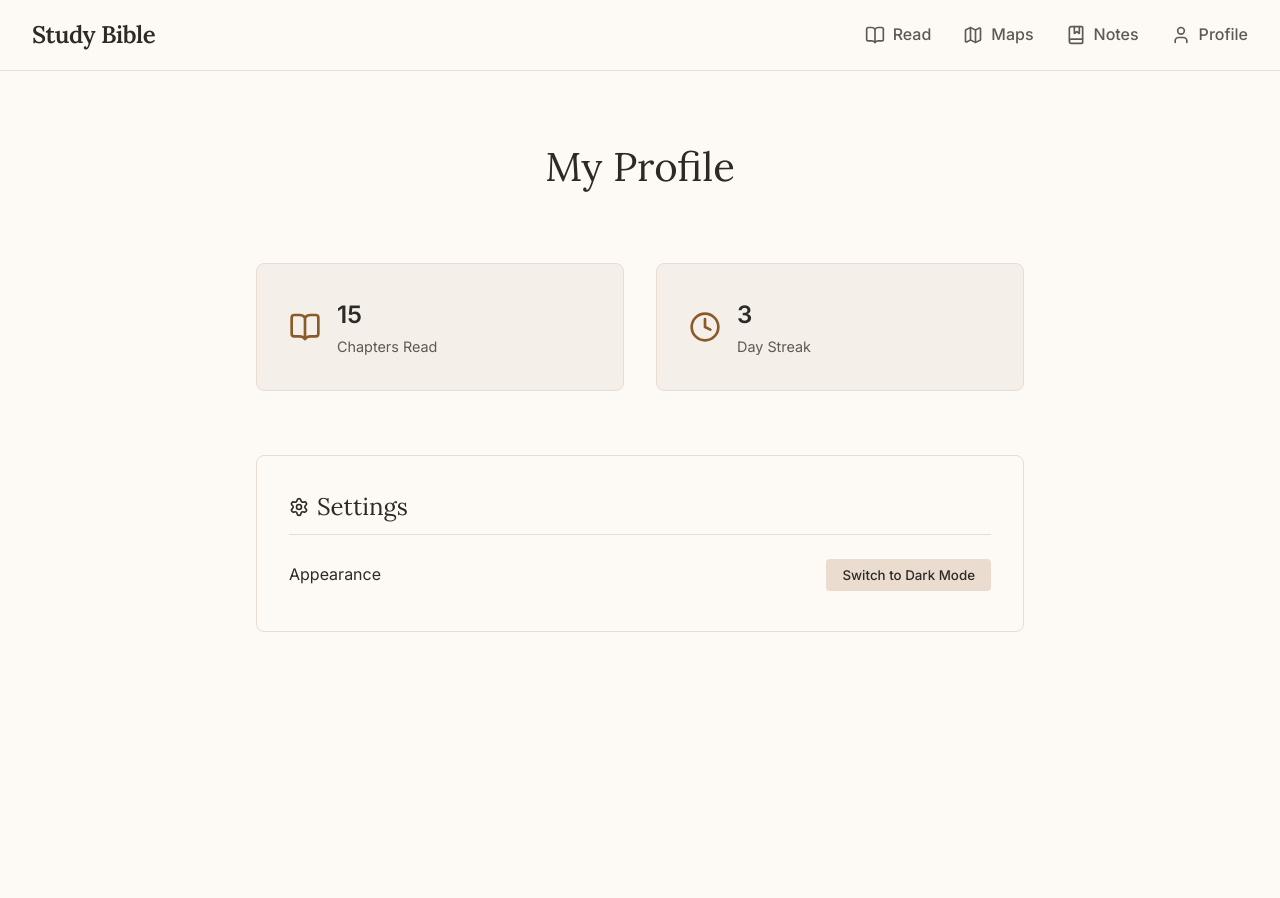
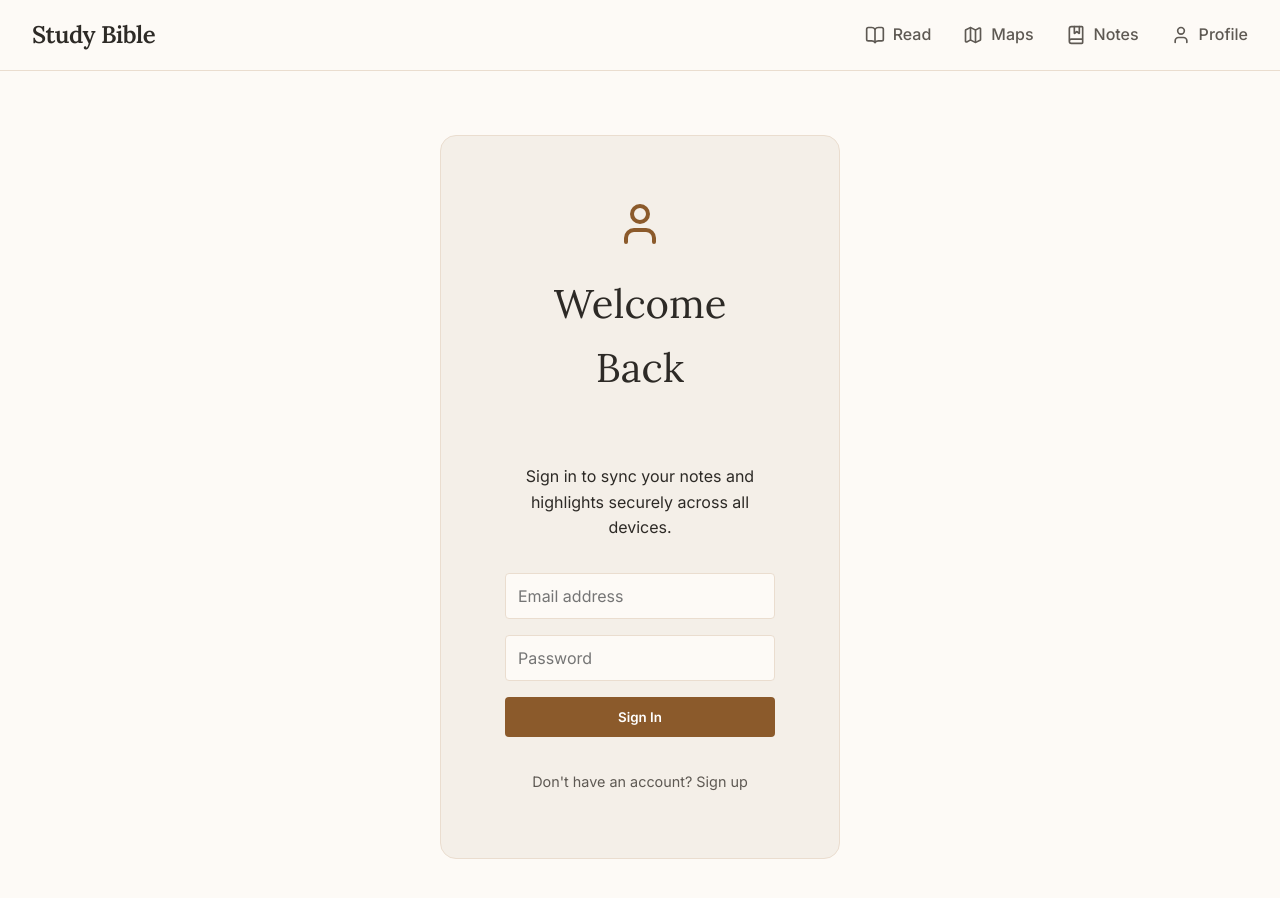
Before and after one commit to lklopfenstein/bible-study, a Next.js app: page /profile in a window 1280 px wide. Shown: the top 898 px of the page. Before the commit the page ends 801 px from the top, so only its background shows below. Built offline with nearby package versions, Linux system fonts and the light colour scheme; no server answers.

Commit message:
feat: integrate Supabase auth and global cloud syncing for notes and highlights

```diff
--- a/package.json
+++ b/package.json
@@ -9,6 +9,8 @@
     "lint": "eslint"
   },
   "dependencies": {
+    "@supabase/ssr": "^0.12.0",
+    "@supabase/supabase-js": "^2.108.1",
     "framer-motion": "^12.40.0",
     "lucide-react": "^1.17.0",
     "next": "16.2.9",
--- a/src/app/profile/page.module.css
+++ b/src/app/profile/page.module.css
@@ -82,6 +82,114 @@
 }
 
 .themeToggle:hover {
+  background-color: var(--bg-secondary);
+}
+
+.spin {
+  animation: spin 1s linear infinite;
+}
+
+@keyframes spin {
+  100% { transform: rotate(360deg); }
+}
+
+.authCard {
+  max-width: 400px;
+  margin: 0 auto;
+  padding: var(--spacing-xl);
+  background-color: var(--bg-secondary);
+  border-radius: var(--radius-lg);
+  border: 1px solid var(--border-color);
+  text-align: center;
+}
+
+.authHeader {
+  margin-bottom: var(--spacing-lg);
+}
+
+.authIcon {
+  color: var(--text-accent);
+  margin-bottom: var(--spacing-md);
+}
+
+.authForm {
+  display: flex;
+  flex-direction: column;
+  gap: var(--spacing-md);
+}
+
+.authInput {
+  padding: 12px;
+  border-radius: var(--radius-sm);
+  border: 1px solid var(--border-color);
+  background-color: var(--bg-primary);
+  color: var(--text-primary);
+  font-family: var(--font-sans);
+  font-size: 1rem;
+}
+
+.authInput:focus {
+  outline: none;
+  border-color: var(--text-accent);
+}
+
+.authButton {
+  padding: 12px;
+  border-radius: var(--radius-sm);
   background-color: var(--text-accent);
-  color: #fff;
+  color: white;
+  font-weight: 600;
+  cursor: pointer;
+  border: none;
+  transition: opacity 0.2s;
+  display: flex;
+  justify-content: center;
+  align-items: center;
 }
+
+.authButton:hover {
+  opacity: 0.9;
+}
+
+.authButton:disabled {
+  opacity: 0.5;
+  cursor: not-allowed;
+}
+
+.authError {
+  color: #e74c3c;
+  font-size: 0.9rem;
+  margin: 0;
+}
+
+.authToggle {
+  margin-top: var(--spacing-lg);
+}
+
+.authToggleButton {
+  background: none;
+  border: none;
+  color: var(--text-secondary);
+  cursor: pointer;
+  font-size: 0.9rem;
+}
+
+.authToggleButton:hover {
+  color: var(--text-primary);
+  text-decoration: underline;
+}
+
+.signOutBtn {
+  background-color: transparent;
+  color: #e74c3c;
+  border: 1px solid #e74c3c;
+  padding: 6px 12px;
+  border-radius: var(--radius-sm);
+  cursor: pointer;
+  font-weight: 500;
+}
+
+.signOutBtn:hover {
+  background-color: #e74c3c;
+  color: white;
+}
--- a/src/app/profile/page.tsx
+++ b/src/app/profile/page.tsx
@@ -2,10 +2,19 @@
 
 import { useState, useEffect } from 'react';
 import styles from './page.module.css';
-import { Settings, BookOpen, Clock } from 'lucide-react';
+import { Settings, BookOpen, Clock, Loader2, User as UserIcon } from 'lucide-react';
+import { useUser } from '@/hooks/useUser';
 
 export default function ProfilePage() {
+  const { user, loading, supabase } = useUser();
   const [theme, setTheme] = useState('light');
+
+  // Auth Form State
+  const [email, setEmail] = useState('');
+  const [password, setPassword] = useState('');
+  const [authLoading, setAuthLoading] = useState(false);
+  const [authError, setAuthError] = useState('');
+  const [authMode, setAuthMode] = useState<'signin' | 'signup'>('signin');
 
   useEffect(() => {
     const currentTheme = document.documentElement.getAttribute('data-theme') || 'light';
@@ -19,23 +28,107 @@ export default function ProfilePage() {
     localStorage.setItem('theme', newTheme);
   };
 
+  const handleAuth = async (e: React.FormEvent) => {
+    e.preventDefault();
+    setAuthLoading(true);
+    setAuthError('');
+
+    try {
+      if (authMode === 'signup') {
+        const { error } = await supabase.auth.signUp({ email, password });
+        if (error) throw error;
+        setAuthError('Check your email to confirm your account!');
+      } else {
+        const { error } = await supabase.auth.signInWithPassword({ email, password });
+        if (error) throw error;
+      }
+    } catch (err: any) {
+      setAuthError(err.message || 'An error occurred during authentication.');
+    } finally {
+      setAuthLoading(false);
+    }
+  };
+
+  const handleSignOut = async () => {
+    await supabase.auth.signOut();
+  };
+
+  if (loading) {
+    return (
+      <main className={styles.container} style={{ display: 'flex', justifyContent: 'center', paddingTop: '100px' }}>
+        <Loader2 className={styles.spin} size={40} color="var(--text-accent)" />
+      </main>
+    );
+  }
+
+  if (!user) {
+    return (
+      <main className={styles.container}>
+        <div className={styles.authCard}>
+          <div className={styles.authHeader}>
+            <UserIcon size={48} className={styles.authIcon} />
+            <h2 className={styles.title}>{authMode === 'signin' ? 'Welcome Back' : 'Create Account'}</h2>
+            <p className={styles.subtitle}>Sign in to sync your notes and highlights securely across all devices.</p>
+          </div>
+
+          <form onSubmit={handleAuth} className={styles.authForm}>
+            <input
+              type="email"
+              placeholder="Email address"
+              value={email}
+              onChange={(e) => setEmail(e.target.value)}
+              className={styles.authInput}
+              required
+            />
+            <input
+              type="password"
+              placeholder="Password"
+              value={password}
+              onChange={(e) => setPassword(e.target.value)}
+              className={styles.authInput}
+              required
+            />
+            {authError && <p className={styles.authError}>{authError}</p>}
+            <button type="submit" className={styles.authButton} disabled={authLoading}>
+              {authLoading ? <Loader2 className={styles.spin} size={20} /> : (authMode === 'signin' ? 'Sign In' : 'Sign Up')}
+            </button>
+          </form>
+
+          <div className={styles.authToggle}>
+            <button onClick={() => setAuthMode(authMode === 'signin' ? 'signup' : 'signin')} className={styles.authToggleButton}>
+              {authMode === 'signin' ? "Don't have an account? Sign up" : "Already have an account? Sign in"}
+            </button>
+          </div>
+        </div>
+      </main>
+    );
+  }
+
   return (
     <main className={styles.container}>
-      <h1 className={styles.title}>My Profile</h1>
+      <div style={{ display: 'flex', justifyContent: 'space-between', alignItems: 'center' }}>
+        <h1 className={styles.title}>My Profile</h1>
+        <button onClick={handleSignOut} className={styles.signOutBtn}>Sign Out</button>
+      </div>
+
+      <div className={styles.settingsSection} style={{ marginBottom: '24px' }}>
+        <p style={{ color: 'var(--text-secondary)' }}>Logged in as: <strong>{user.email}</strong></p>
+        <p style={{ fontSize: '0.9rem', color: 'var(--text-accent)', marginTop: '8px' }}>Your data is securely syncing to the cloud.</p>
+      </div>
 
       <div className={styles.statsGrid}>
         <div className={styles.statCard}>
           <BookOpen size={32} className={styles.statIcon} />
           <div className={styles.statInfo}>
-            <span className={styles.statValue}>15</span>
-            <span className={styles.statLabel}>Chapters Read</span>
+            <span className={styles.statValue}>-</span>
+            <span className={styles.statLabel}>Saved Items</span>
           </div>
         </div>
         <div className={styles.statCard}>
           <Clock size={32} className={styles.statIcon} />
           <div className={styles.statInfo}>
-            <span className={styles.statValue}>3</span>
-            <span className={styles.statLabel}>Day Streak</span>
+            <span className={styles.statValue}>Cloud</span>
+            <span className={styles.statLabel}>Sync Status</span>
           </div>
         </div>
       </div>
--- a/src/components/layout/Navbar.tsx
+++ b/src/components/layout/Navbar.tsx
@@ -4,9 +4,11 @@ import { useState, useEffect } from 'react';
 import Link from 'next/link';
 import { BookOpen, Map, BookMarked, User } from 'lucide-react';
 import styles from './Navbar.module.css';
+import { useUser } from '@/hooks/useUser';
 
 export default function Navbar() {
   const [readHref, setReadHref] = useState('/read/genesis/1');
+  const { user } = useUser();
 
   useEffect(() => {
     const saved = localStorage.getItem('bible-last-read');
@@ -36,8 +38,8 @@ export default function Navbar() {
           <span>Notes</span>
         </Link>
         <Link href="/profile" className={styles.link}>
-          <User size={20} />
-          <span>Profile</span>
+          <User size={20} color={user ? 'var(--text-accent)' : 'currentColor'} />
+          <span style={{ color: user ? 'var(--text-accent)' : 'inherit' }}>{user ? 'Account' : 'Profile'}</span>
         </Link>
       </div>
     </nav>
--- /dev/null
+++ b/src/hooks/useUser.ts
@@ -0,0 +1,31 @@
+'use client';
+
+import { useEffect, useState } from 'react';
+import { createClient } from '@/lib/supabase/client';
+import { User } from '@supabase/supabase-js';
+
+export function useUser() {
+  const [user, setUser] = useState<User | null>(null);
+  const [loading, setLoading] = useState(true);
+  const supabase = createClient();
+
+  useEffect(() => {
+    const fetchUser = async () => {
+      const { data: { session } } = await supabase.auth.getSession();
+      setUser(session?.user ?? null);
+      setLoading(false);
+    };
+
+    fetchUser();
+
+    const { data: { subscription } } = supabase.auth.onAuthStateChange((_event, session) => {
+      setUser(session?.user ?? null);
+    });
+
+    return () => {
+      subscription.unsubscribe();
+    };
+  }, [supabase.auth]);
+
+  return { user, loading, supabase };
+}
--- /dev/null
+++ b/src/lib/supabase/client.ts
@@ -0,0 +1,8 @@
+import { createBrowserClient } from '@supabase/ssr';
+
+export function createClient() {
+  return createBrowserClient(
+    process.env.NEXT_PUBLIC_SUPABASE_URL!,
+    process.env.NEXT_PUBLIC_SUPABASE_ANON_KEY!
+  );
+}
```
Also changed, not shown: src/components/ui/InteractiveVerse.tsx (+69 -13 lines), 2 other files (tests, documents, lock files or other folders).
